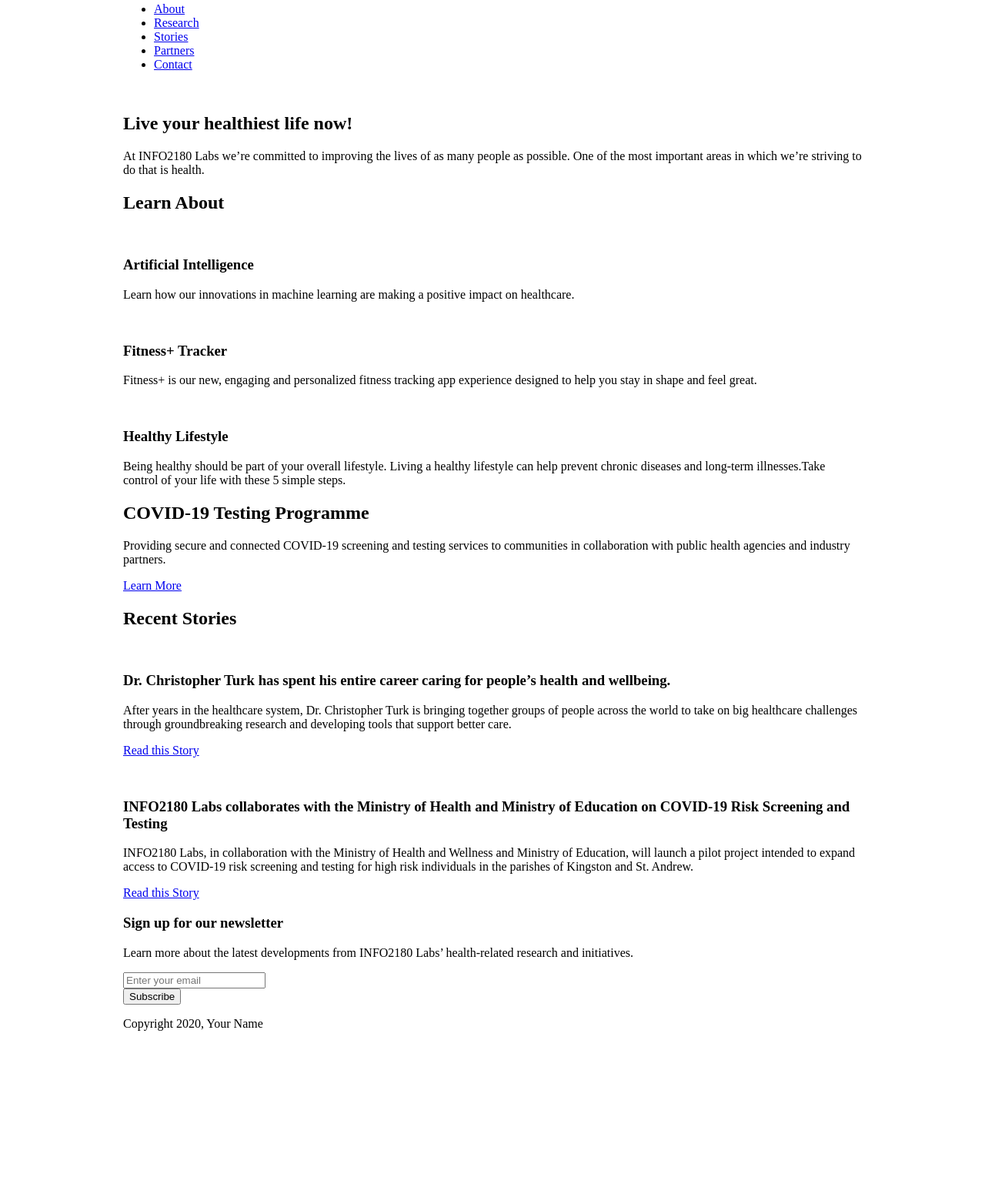
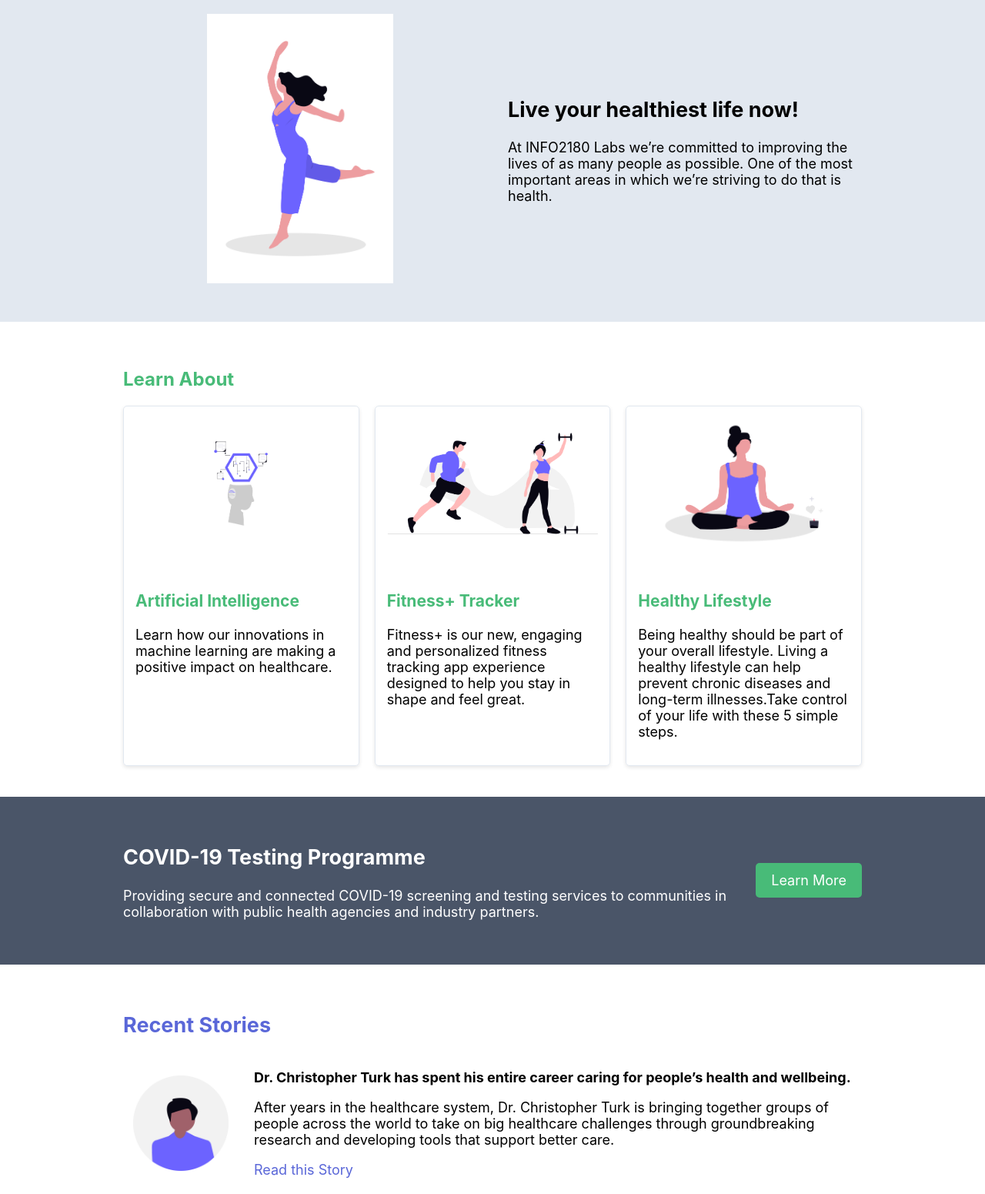
Before and after one commit to SmBrown777/info2180-project1, a plain HTML site: page index.html in a window 1280 px wide. Shown: the part 77-1628 px from the top of the page at 77% size. Before the commit the page ends 1432 px from the top, so only its background shows below. Drawn offline with Linux system fonts and the light colour scheme.

Commit message:
Completed Project 1 landing page

```diff
--- a/index.html
+++ b/index.html
@@ -26,7 +26,7 @@
         <section class="overview-hero">
             <div class="container">
                 <div class="overview-hero-image">
-                    <img src="#" alt="">
+                    <img src="images/hero.jpg.png" alt="Healthy Lifestyle">
                 </div>
                 <div class="overview-hero-text">
                     <h2>Live  your healthiest life now!</h2>
@@ -39,21 +39,21 @@
                 <h2>Learn About</h2>
                 <div class="cards">
                     <div class="card">
-                        <img src="#" alt="">
+                        <img src="images/ai.jpg.png" alt="Artificial Intelligence">
                         <div class="card-body">
                             <h3>Artificial Intelligence</h3>
                             <p>Learn how our innovations in machine learning are making a positive impact on healthcare.</p>
                         </div>
                     </div>
                     <div class="card">
-                        <img src="#" alt="">
+                        <img src="images/fitness.jpg.png" alt="Fitness tracking">
                         <div class="card-body">
                             <h3>Fitness+ Tracker</h3>
                             <p>Fitness+ is our new, engaging and personalized fitness tracking app experience designed to help you stay in shape and feel great.</p>
                         </div>
                     </div>
                     <div class="card">
-                        <img src="#" alt="">
+                        <img src="images/lifestyle.jpg.png" alt="Healthy Lifestyle">
                         <div class="card-body">
                             <h3>Healthy Lifestyle</h3>
                             <p>Being healthy should be part of your overall lifestyle. Living a healthy lifestyle can help prevent chronic diseases and long-term illnesses.Take control of your life with these 5 simple steps.</p>
@@ -77,7 +77,7 @@
             <div class="container">
                 <h2>Recent Stories</h2>
                 <article>
-                    <img src="" alt="">
+                    <img src="images/story2.jpg.png" alt="Healthcare Professional">
                     <div class="article-body">
                         <h3>Dr. Christopher Turk has spent his entire career caring for people’s health and wellbeing.</h3>
                         <p>After years in the healthcare system, Dr. Christopher Turk is bringing together groups of people across the world to take on big healthcare challenges through groundbreaking research and developing tools that support better care.</p>
@@ -85,7 +85,7 @@
                     </div>
                 </article>
                 <article>
-                    <img src="" alt="">
+                    <img src="images/story1.jpg.png" alt="COVID-19 screening">
                     <div class="article-body">
                         <h3>INFO2180 Labs collaborates with the Ministry of Health and Ministry of Education on COVID-19 Risk Screening and Testing</h3>
                         <p>INFO2180 Labs, in collaboration with the Ministry of Health and Wellness and Ministry of Education, will launch a pilot project intended to expand access to COVID-19 risk screening and testing for high risk individuals in the parishes of Kingston and St. Andrew.</p>
@@ -110,7 +110,7 @@
     </main>
     <footer>
         <div class="container">
-            <p>Copyright 2020, Your Name</p>
+            <p>Copyright 2020, Sheanae Brown</p>
         </div>
     </footer>
 </body>
--- a/scripts.js
+++ b/scripts.js
@@ -1 +1,26 @@
 /* Add your JavaScript to this file */
+
+document.addEventListener('DOMContentLoaded', function() {
+
+    const newsletterForm = document.querySelector('.newsletter form');
+
+    const emailInput = document.querySelector('#email');
+
+    const messageArea = document.querySelector('.message');
+
+    newsletterForm.addEventListener('submit', function(event) {
+
+        event.preventDefault();
+
+        const email = emailInput.value.trim();
+
+
+        if (email === ''){
+            messageArea.textContent = 'Please enter a valid email address.'
+        }else{
+            messageArea.textContent = 'Thank you! Your email address '+ email +' has been added to our mailing list!';
+        }
+
+    });
+
+});
--- a/styles.css
+++ b/styles.css
@@ -1,7 +1,9 @@
 /* Add your CSS to this file */
 body {
     margin: 0;
-    font-size: 16px;
+    font-family: -apple-system, BlinkMacSystemFont, "Segoe UI", Roboto, "Helvetica Neue",
+    Arial, "Noto Sans", sans-serif;
+    font-size: 18px;
 }
 
 .container {
@@ -9,3 +11,248 @@ body {
     max-width: 960px;
     width: 100%;
 }
+
+header {
+    background-color: white;
+    font-size: 18px;
+}
+
+header .container {
+    display: flex;
+    justify-content: space-between;
+    align-items: center;
+}
+
+header h1 {
+    font-size: 18px;
+}
+
+header nav ul {
+    display: flex;
+    list-style: none;
+    gap: 20px;
+    margin: 0;
+    padding: 0;
+}
+
+header nav a {
+    color: #6b7280;
+    text-decoration: none;
+}
+
+header nav a:hover {
+    color: #5A67D8
+}
+
+.overview-hero{
+    background-color: #E2E8F0;
+    padding: 50px 0;
+}
+
+.overview-hero .container {
+    display: flex;
+    align-items: center;
+    gap: 40px;
+}
+
+.overview-hero-image {
+    flex: 1;
+    min-width: 0;
+}
+
+.overview-hero-image img {
+    display: block;
+    width: 100%;
+    height: 350px;
+    object-fit: contain;
+}
+
+.overview-hero-text {
+    flex: 1;
+    min-width: 0;
+}
+
+/*Learn About Section */
+
+.learn-about {
+    padding: 40px 0;
+}
+
+.learn-about h2 {
+    font-size: 24px;
+    color: #48BB78;
+}
+
+.cards {
+    display: grid;
+    grid-template-columns: repeat(3, 1fr);
+    gap: 20px;
+}
+
+.card {
+    border: 1px solid #E2E8F0;
+    border-radius: 5px;
+    box-shadow: 0 2px 5px rgba(0, 0, 0, 0.1);
+    overflow: hidden;
+}
+
+.card img {
+    width: 100%;
+    height: 200px;
+    object-fit: contain;
+    padding: 15px;
+    box-sizing: border-box;
+}
+
+.card:nth-child(1) img {
+    transform: scale(0.85);
+}
+
+.card:nth-child(2) img {
+    transform: scale(1.2);
+}
+
+.card-body {
+    padding: 15px;
+}
+
+.card h3 {
+    font-size: 21px;
+    color: #48BB78;
+}
+
+/*COVID-19 Testing Section */
+
+.testing {
+    background-color: #4A5568;
+    color: white;
+    padding: 40px 0;
+}
+
+.testing .container {
+    display: flex;
+    justify-content: space-between;
+    align-items: center;
+    gap: 30px;
+}
+
+.testing-desciption {
+    flex: 1;
+    min-width: 0;
+}
+
+.testing .cta {
+    flex-shrink: 0;
+}
+
+
+.testing a {
+    background-color: #48BB78;
+    color: white;
+    padding: 12px 20px;
+    border-radius: 5px;
+    text-decoration: none;
+    white-space: nowrap;
+    display: inline-block;
+}
+
+/* Recent Stories Section*/
+
+.stories {
+    padding: 40px 0;
+}
+
+.stories h2 {
+    color: #5A67D8;
+}
+
+.stories article {
+    display: flex;
+    align-items: center;
+    gap: 20px;
+    margin-bottom: 30px;
+}
+
+.stories article img {
+    width: 150px;
+    height: 150px;
+    border-radius: 50%;
+    object-fit: cover;
+}
+
+.stories article h3 {
+    font-size: 18px;
+}
+
+.stories article a {
+    color: #5A67D8;
+    text-decoration: none;
+}
+
+/* Newsletter Section */
+
+.newsletter {
+    background-color: #48BB78;
+    color: white;
+    text-align: center;
+    padding: 40px 20px;
+}
+
+.newsletter form {
+    display: flex;
+    justify-content: center;
+    gap: 10px;
+}
+
+.newsletter input {
+    padding: 10px;
+    width: 300px;
+    border: none;
+    border-radius: 5px;
+}
+
+.newsletter button {
+    background-color: #5A67D8;
+    color: white;
+    padding: 10px 20px;
+    border: none;
+    border-radius: 5px;
+    cursor: pointer;
+}
+
+/* Footer Section */
+
+footer {
+    background-color: #4A5568;
+    color: white;
+    padding: 20px 0;
+}
+
+@media (max-width: 768px) {
+
+    .overview-hero .container {
+        flex-direction: column;
+    }
+
+    .overview-hero-image img {
+        height: 300px;
+    }
+
+    .cards{
+        grid-template-columns: 1fr;
+    }
+
+    .testing .container {
+        flex-direction: column;
+        align-items: flex-start;
+    }
+
+    .stories article {
+        flex-direction: column;
+        align-items: flex-start;
+    }
+
+    header .container {
+        flex-direction: column;
+    }
+}
```
Also changed, not shown: images/ai.jpg.png (added), images/fitness.jpg.png (added), images/hero.jpg.png (added), images/lifestyle.jpg.png (added), images/story1.jpg.png (added), images/story2.jpg.png (added).
